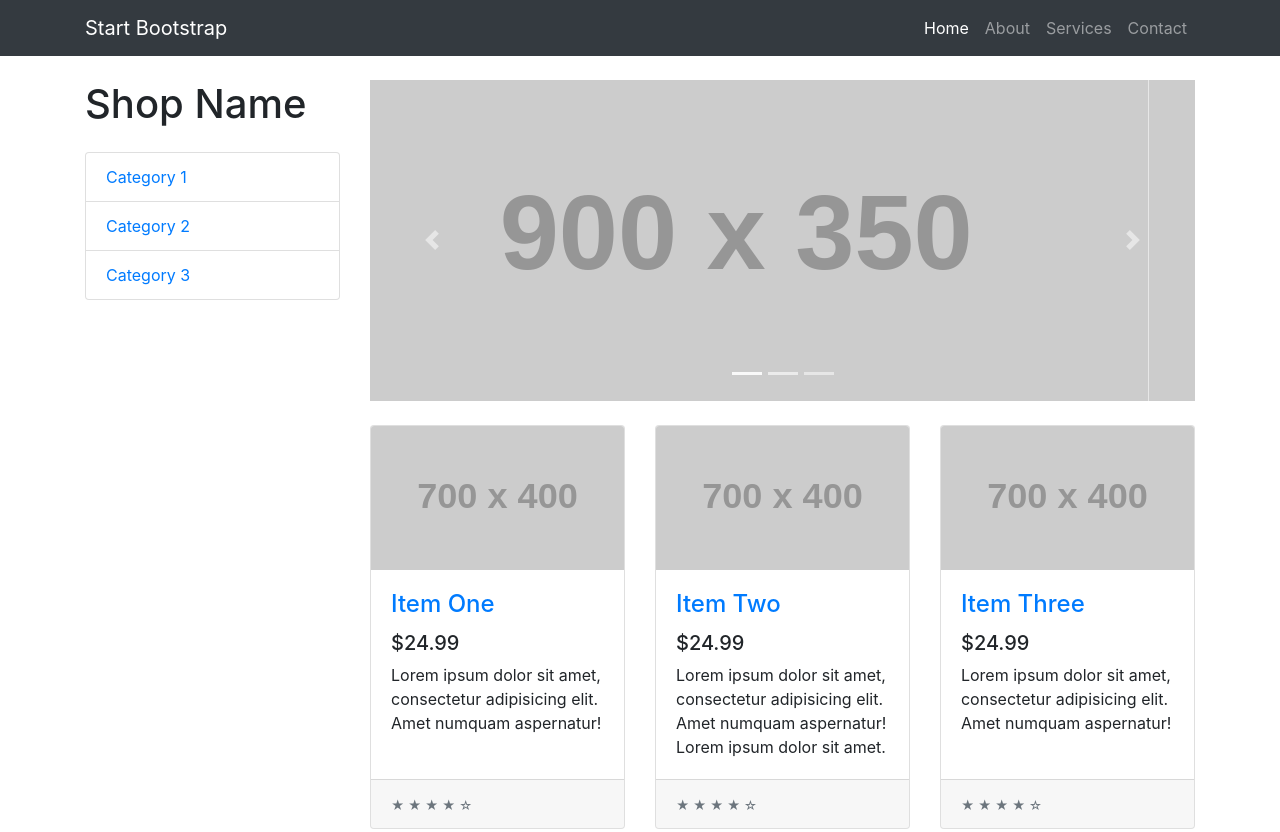
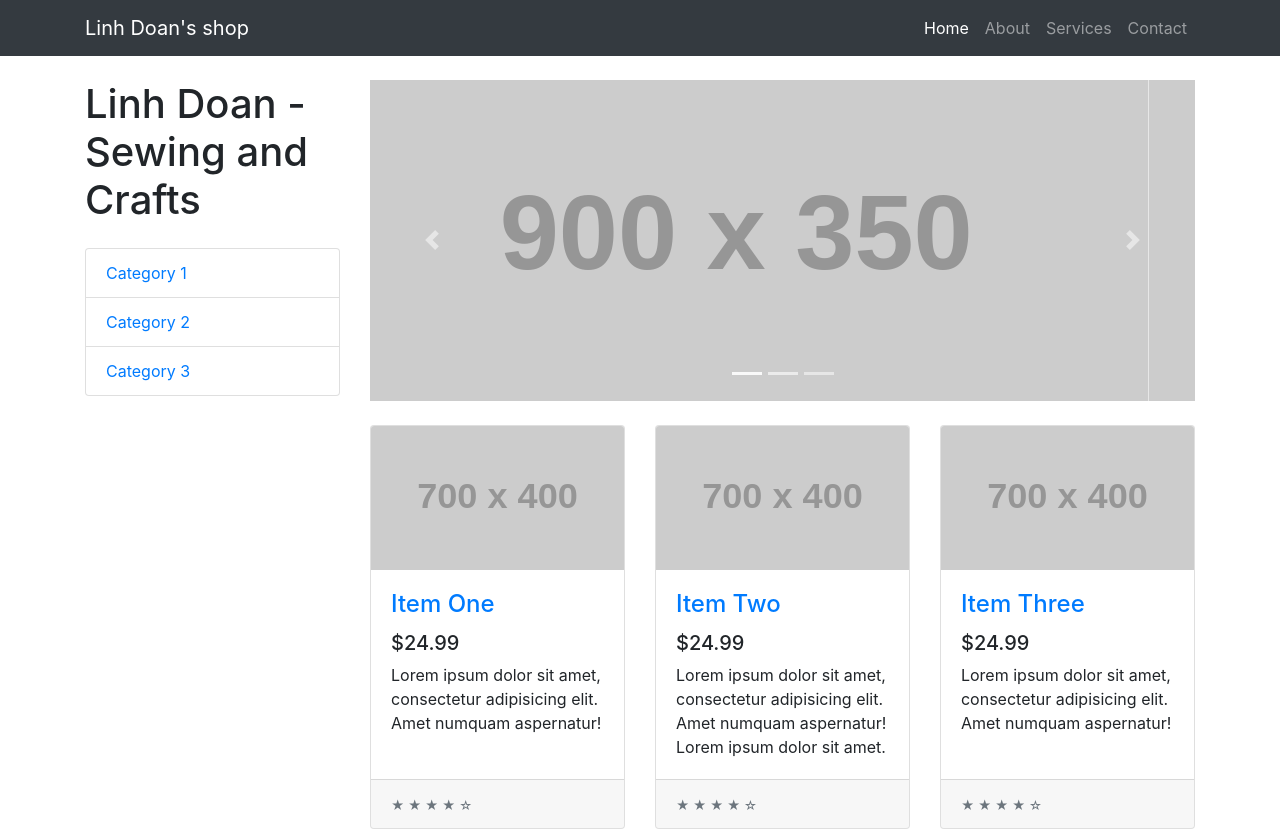
Before and after one commit to ozgkim/ozgkim.github.io, a website: page index.html in a window 1280 px wide. Shown: the top 832 px of the page. Drawn offline with Linux system fonts and the light colour scheme; placeholder pictures from the web are drawn by us.

Commit message:
Change some page contents

```diff
--- a/index.html
+++ b/index.html
@@ -23,7 +23,7 @@
   <!-- Navigation -->
   <nav class="navbar navbar-expand-lg navbar-dark bg-dark fixed-top">
     <div class="container">
-      <a class="navbar-brand" href="#">Start Bootstrap</a>
+      <a class="navbar-brand" href="#">Linh Doan's shop</a>
       <button class="navbar-toggler" type="button" data-toggle="collapse" data-target="#navbarResponsive" aria-controls="navbarResponsive" aria-expanded="false" aria-label="Toggle navigation">
         <span class="navbar-toggler-icon"></span>
       </button>
@@ -55,7 +55,7 @@
 
       <div class="col-lg-3">
 
-        <h1 class="my-4">Shop Name</h1>
+        <h1 class="my-4">Linh Doan - Sewing and Crafts</h1>
         <div class="list-group">
           <a href="#" class="list-group-item">Category 1</a>
           <a href="#" class="list-group-item">Category 2</a>
```
